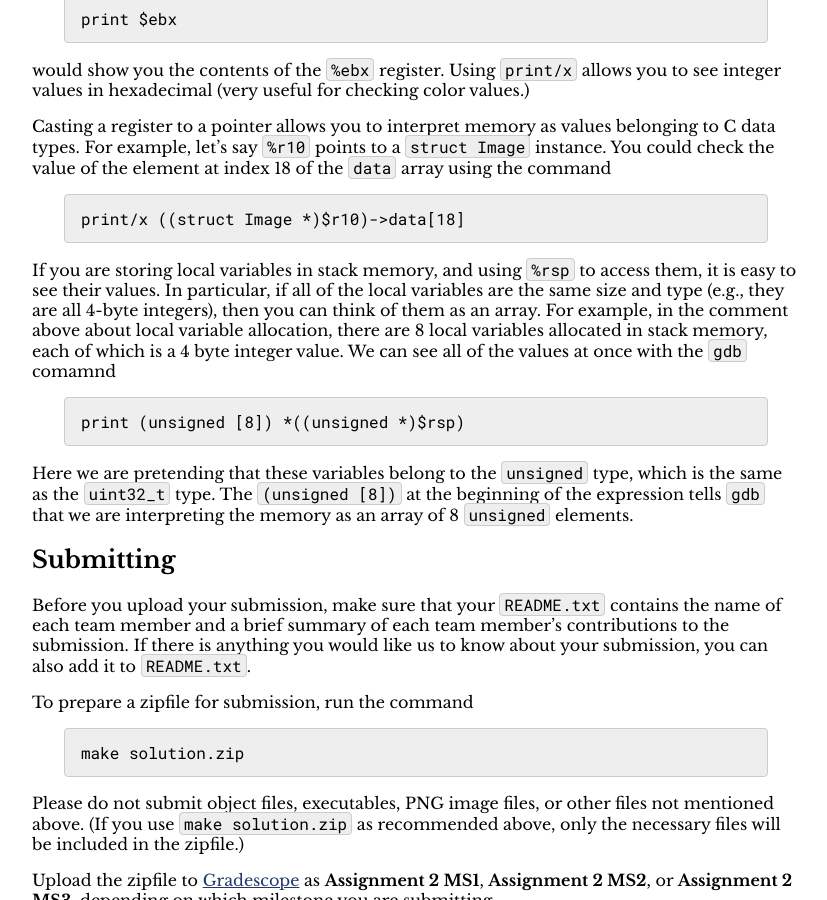
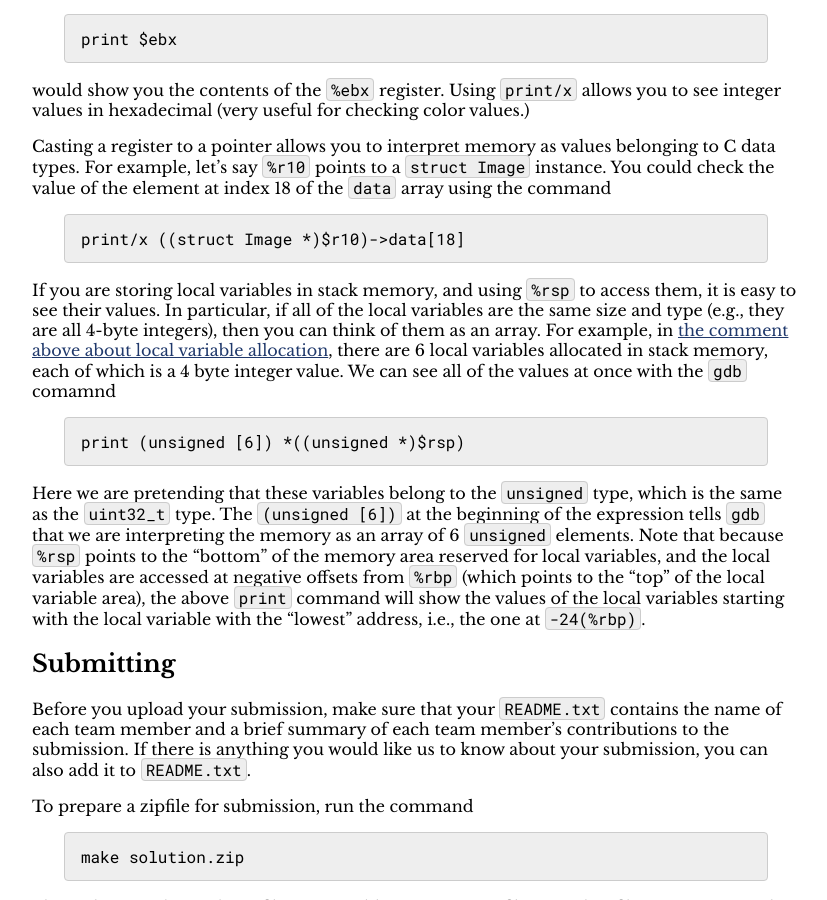
Before and after one commit to jhucsf/fall2024, a Jekyll site: the page built from assign/assign02.md, in a window 1280 px wide and 900 px high, scrolled down 12146 px. Shown: the whole window, without its empty margins (224-1051 px from the left). Built offline with Jekyll 4.4.1, drawn with Linux system fonts in a browser that asks for light colours; formulas are drawn with MathJax 3; some of the changed text lies outside the part shown.

Commit message:
fixed/clarified some debugging details

````diff
--- a/assign/assign02.md
+++ b/assign/assign02.md
@@ -465,15 +461,19 @@ which is a multiple of 16.  However, because the `callq` instruction
 pushes an 8 byte return address on the stack, on entry to a function,
 the stack pointer will be "off" by 8 bytes.  You can subtract 8 from
 `%rsp` when a function begins and add 8 bytes to `%rsp` before returning
-to compensate.  (See the example `addLongs` function.)  Pushing an
-odd number of callee-saved registers also works, and has the benefit
-that you can then use the callee-saved registers freely in your function.
+to compensate.  Pushing an odd number of callee-saved registers also works,
+and has the benefit that you can then use the callee-saved registers freely
+in your function. Sometimes you may need to subtract 8 from `%rsp` even
+if your function doesn't allocate storate for any local variables in memory,
+just to ensure that `%rsp` is aligned correctly.
 
 We *strongly* recommend that you have a comment in each function explaining
 how it uses callee-saved registers and stack memory, since these are
 the equivalent of local variables in assembly code. For example,
 here is a comment taken from the implementation of the `copy_tile`
 helper function in the reference solution:
+
+<a name='register-memory-comment'>
 
 ```
 /*
@@ -493,6 +493,8 @@ helper function in the reference solution:
  *   -24(%rbp) - tile_y_off
  */
 ```
+
+</a>
 
 Recall that your assembly language code must have detailed comments
 explaining each line of assembly code. The following example
@@ -594,19 +596,25 @@ If you are storing local variables in stack memory, and using `%rsp` to
 access them, it is easy to see their values. In particular, if all of the
 local variables are the same size and type (e.g., they are all
 4-byte integers), then you can think of them as an array.
-For example, in the comment above about local variable allocation,
-there are 8 local variables allocated in stack memory, each of which
+For example, in [the comment above about local variable allocation](#register-memory-comment),
+there are 6 local variables allocated in stack memory, each of which
 is a 4 byte integer value. We can see all of the values at once
 with the `gdb` comamnd
 
 ```
-print (unsigned [8]) *((unsigned *)$rsp)
+print (unsigned [6]) *((unsigned *)$rsp)
 ```
 
 Here we are pretending that these variables belong to the `unsigned` type,
-which is the same as the `uint32_t` type.  The `(unsigned [8])` at the
+which is the same as the `uint32_t` type.  The `(unsigned [6])` at the
 beginning of the expression tells `gdb` that we are interpreting the
-memory as an array of 8 `unsigned` elements.
+memory as an array of 6 `unsigned` elements. Note that because `%rsp`
+points to the "bottom" of the memory area reserved for local variables,
+and the local variables are accessed at negative offsets from `%rbp`
+(which points to the "top" of the local variable area), the above
+`print` command will show the values of the local variables starting
+with the local variable with the "lowest" address, i.e., the one at
+`-24(%rbp)`.
 
 ## Submitting
 
````
Also changed, not shown: other parts of assign/assign02.md (+0 -4 lines).
